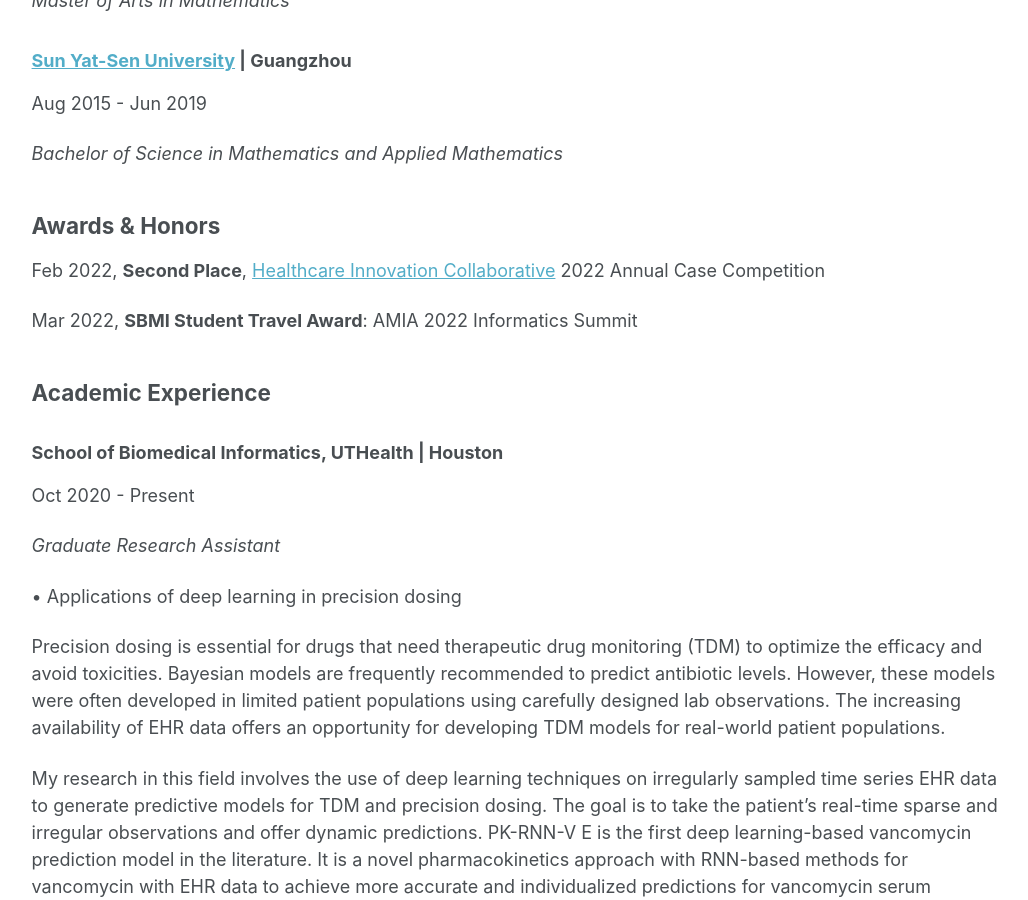
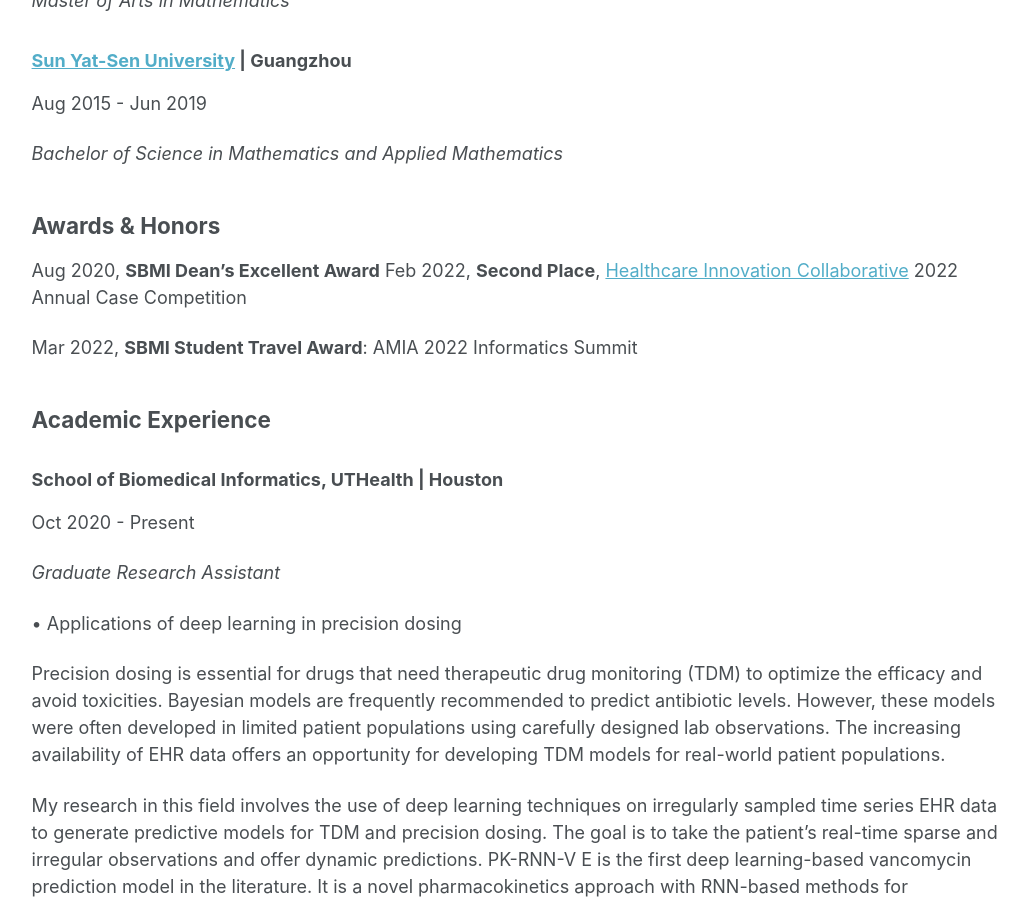
Before and after one commit to BingyuMao/BingyuMao.github.io, a Jekyll site: the page built from _pages/cv.md, in a window 1280 px wide and 900 px high, scrolled down 510 px. Shown: the whole window, without its empty margins (250-1278 px from the left). Built offline with Jekyll 4.4.1, drawn with Linux system fonts in a browser that asks for light colours.

Commit message:
Update cv.md

```diff
--- a/_pages/cv.md
+++ b/_pages/cv.md
@@ -35,6 +35,7 @@ Aug 2015 - Jun 2019
 
 ## Awards & Honors
 
+Aug 2020, **SBMI Dean’s Excellent Award**
 Feb 2022, **Second Place**, [Healthcare Innovation Collaborative](https://www.txhic.com/) 2022 Annual Case Competition
 
 Mar 2022, **SBMI Student Travel Award**: AMIA 2022 Informatics Summit
```
